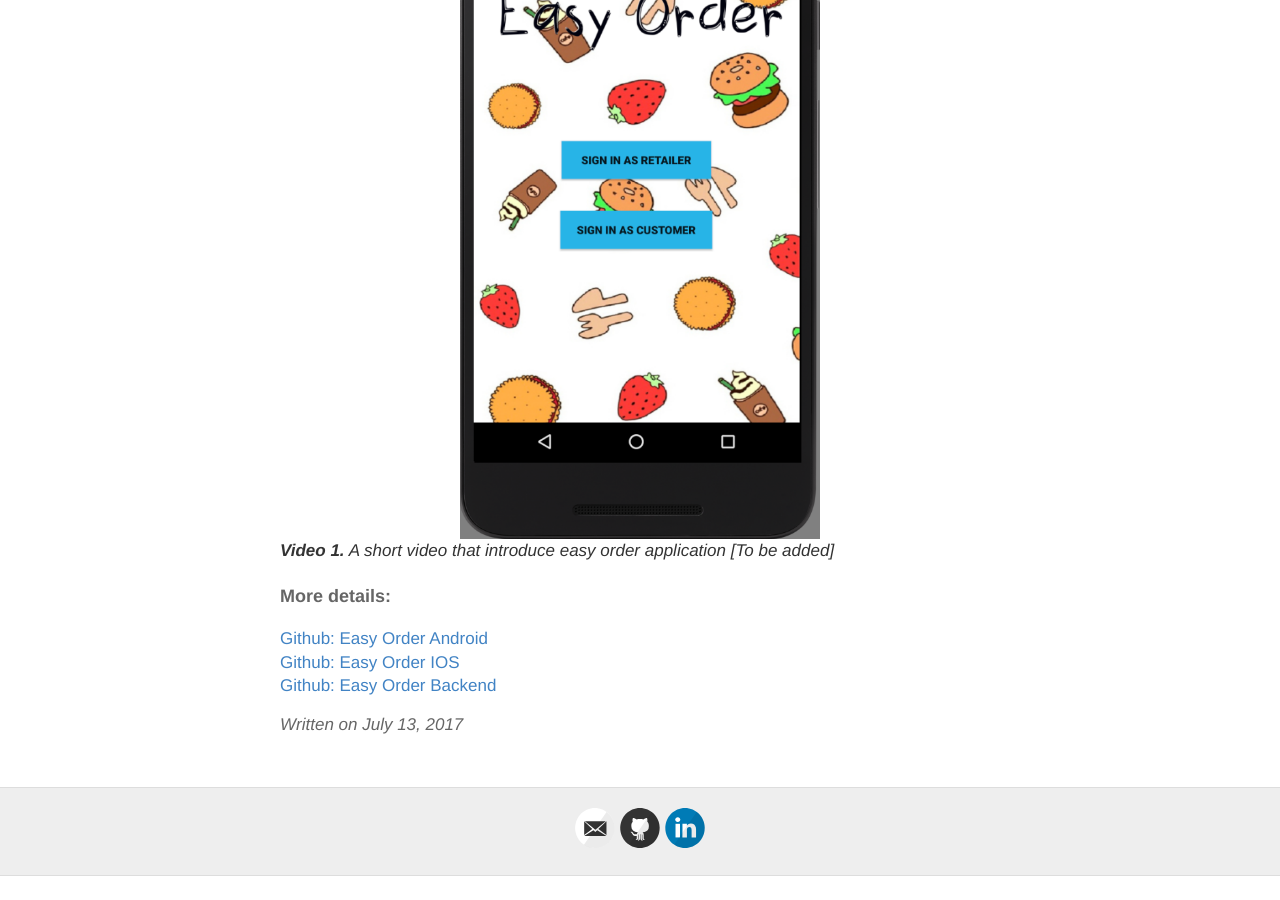
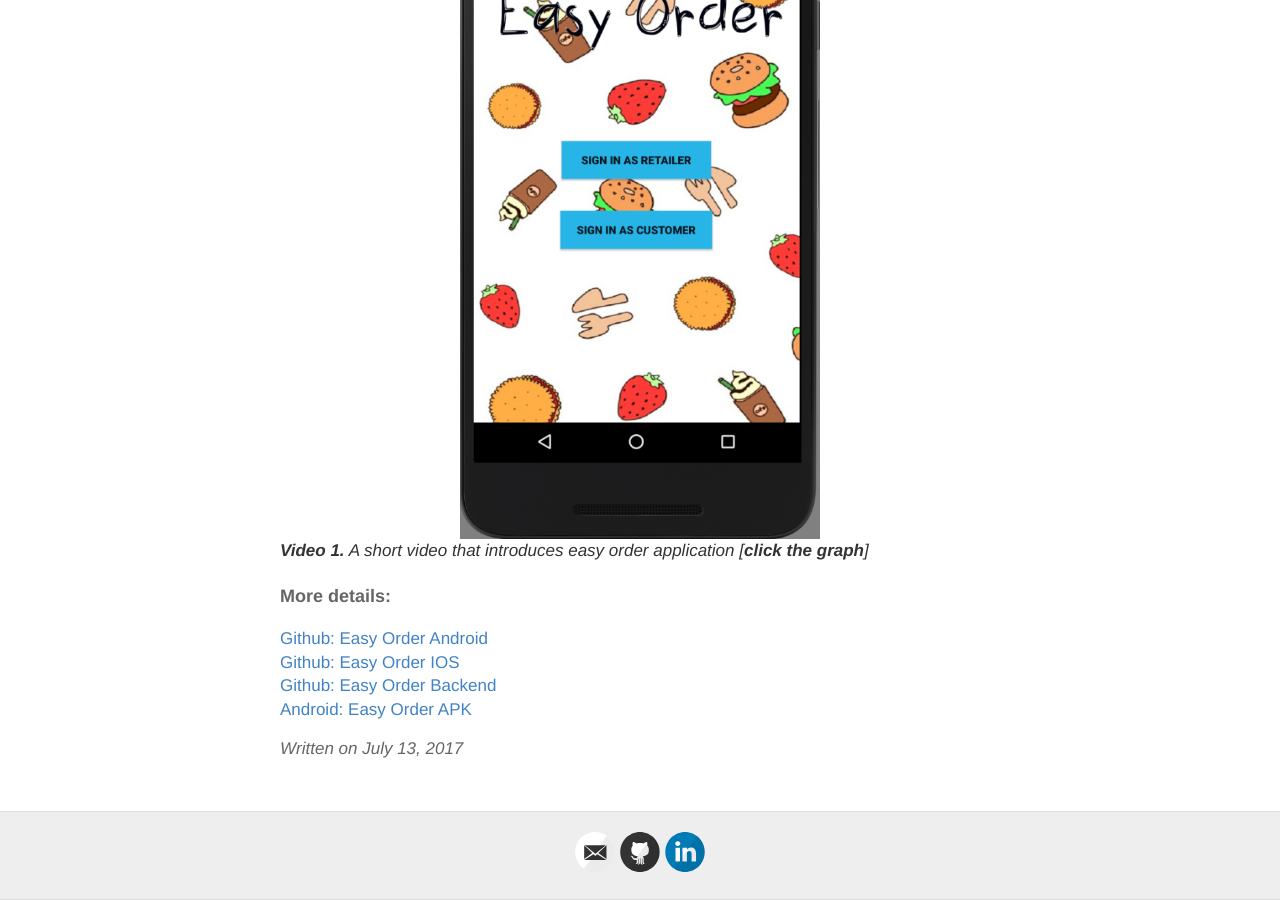
Before and after one commit to louis-xu-ustc/louis-xu-ustc.github.io, a Jekyll site: the page built from _posts/2017-07-13-easyorder.md, in a window 1280 px wide and 900 px high, scrolled down 2222 px. Built offline with Jekyll 4.4.1, drawn with Linux system fonts in a browser that asks for light colours; comment, search, counter and statistics services are not loaded; before the commit the page ends 3098 px from its top, so only the background shows below that.

Commit message:
[yunpengx] update easy order

```diff
--- a/_posts/2017-07-13-easyorder.md
+++ b/_posts/2017-07-13-easyorder.md
@@ -48,10 +48,11 @@
 ![Easy Order Architecture](/images/20170713/easyOrderArchitecture.png){:height="70%" width="70%"}{: .center-image }
 ***Figure 1.** Easy Order Application Architecture*
 
-[![A short video to introduce easy order application](/images/20170713/easyOrderLogin.png){:height="50%" width="50%"}{: .center-image }](TBD)
-***Video 1.** A short video that introduce easy order application [To be added]*
+[![A short video to introduce easy order application](/images/20170713/easyOrderLogin.png){:height="50%" width="50%"}{: .center-image }](https://www.youtube.com/watch?v=2JiupeR6n-A)
+***Video 1.** A short video that introduces easy order application [**click the graph**]*
 
 #### More details:
 [Github: Easy Order Android](https://github.com/louis-xu-ustc/EasyOrder_Android)
 [Github: Easy Order IOS](https://github.com/louis-xu-ustc/EasyOrder_IOS)
 [Github: Easy Order Backend](https://github.com/louis-xu-ustc/EasyOrder_Backend)
+[Android: Easy Order APK](https://github.com/louis-xu-ustc/EasyOrder_Android/blob/master/EasyOrder_Android/app/build/outputs/apk/app-debug.apk)
```
